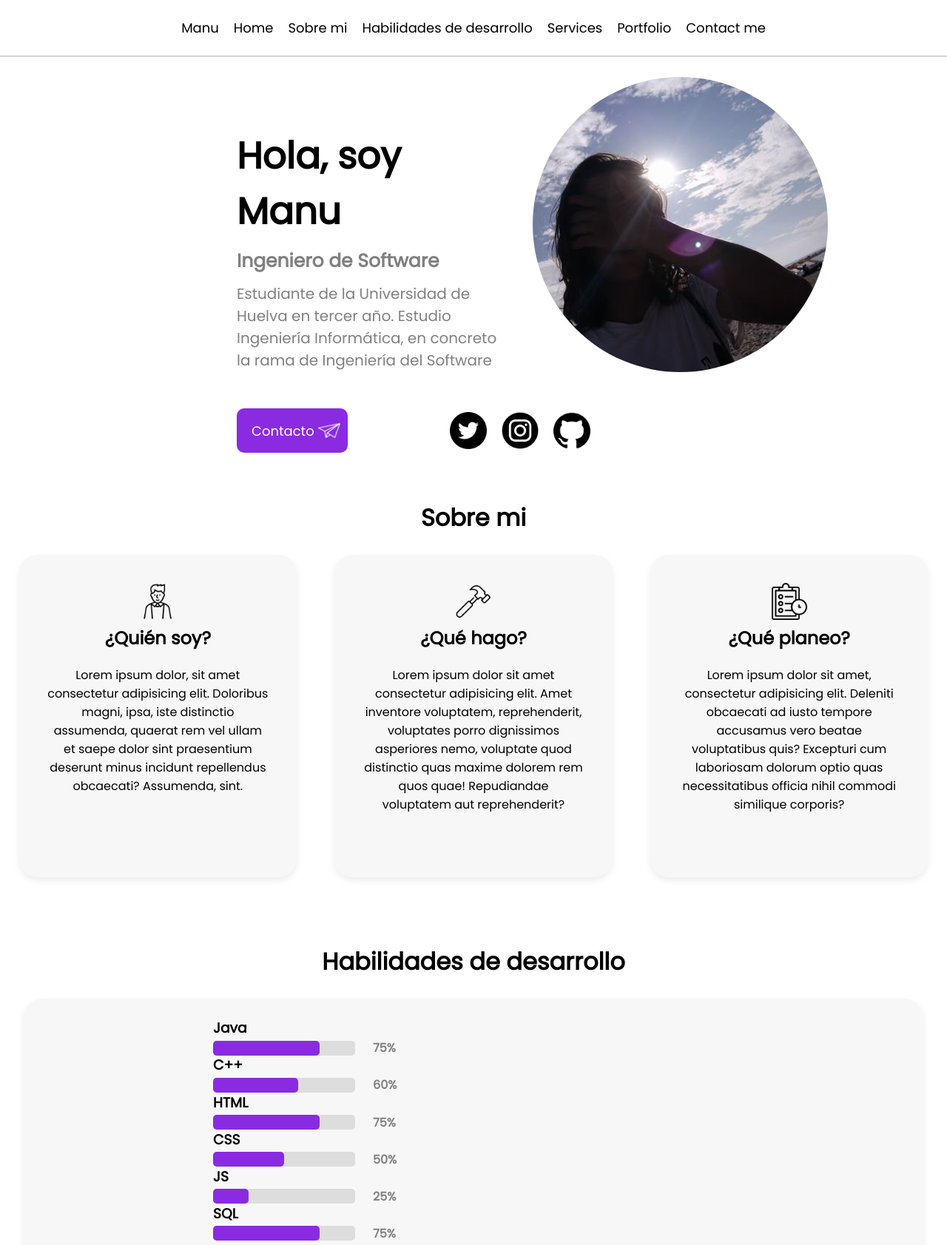
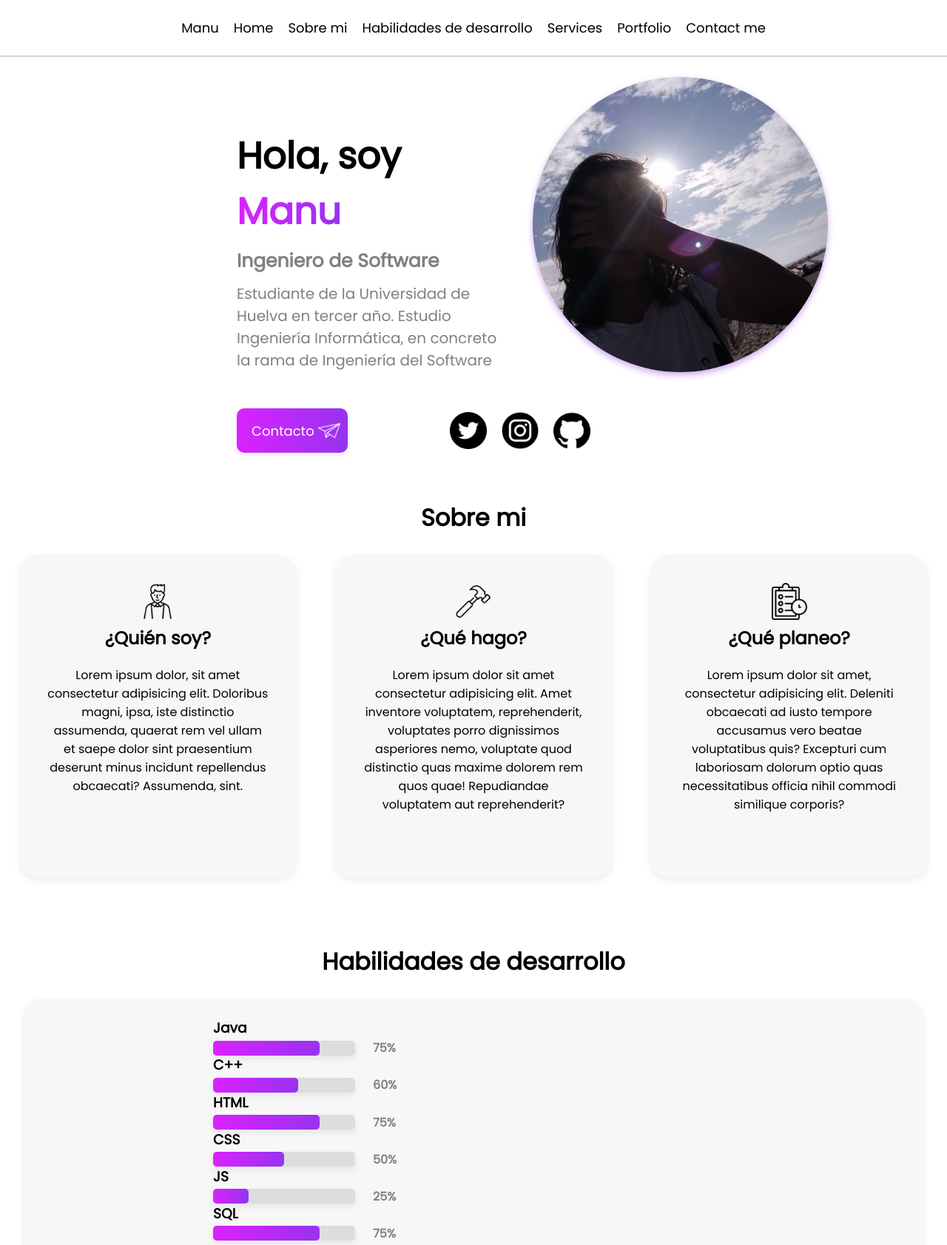
Before and after one commit to iBManu/PF, a plain HTML site: page index.html in a window 1280 px wide. Shown: the top 1683 px of the page at 74% size. Drawn offline with Linux system fonts and the light colour scheme.

Commit message:
Finally Gradients?

```diff
--- a/index.html
+++ b/index.html
@@ -25,7 +25,7 @@
     <div class="container">
 
         <div class="textcontainer">
-            <h1>Hola, soy Manu</h1>
+            <h1>Hola, soy <span class="manu-word"> Manu</span></h1>
             <h2>Ingeniero de Software</h2>
             <p>Estudiante de la Universidad de Huelva en tercer año. Estudio Ingeniería Informática, en concreto la rama
                 de Ingeniería del Software</p>
--- a/styles.css
+++ b/styles.css
@@ -27,9 +27,11 @@ header button {
 }
 
 header button:hover {
-    color: blueviolet;
-    border-bottom: 2px solid blueviolet;
     animation: inc 0.2s linear forwards;
+    background-clip: text;
+    background: linear-gradient(to right, #DA22FF, #9733EE);
+    -webkit-background-clip: text;
+    -webkit-text-fill-color: transparent;
 }
 
 body {
@@ -53,6 +55,25 @@ body {
     margin-left: 25%;
     animation: animacionIzquierda 1s ease-in-out;
 }
+
+.manu-word {
+    background-clip: text;
+    background-image: linear-gradient(to right, #DA22FF, #9733EE);
+    -webkit-background-clip: text;
+    -webkit-text-fill-color: transparent;
+}
+
+@keyframes moveUpDown {
+    0% {
+      transform: translateY(0);
+    }
+    50% {
+      transform: translateY(10px);
+    }
+    100% {
+      transform: translateY(0);
+    }
+  }
 
 .button-container {
     display: flex;
@@ -99,12 +120,14 @@ body {
     border-radius: 50%;
     margin-left: 10%;
     margin-top: 20px;
+    box-shadow: 0 4px 8px rgba(137, 43, 226, 0.40);
+
 }
 
 .contact-button {
     font-size: 18px;
     color: white;
-    background-color: blueviolet;
+    background-image: linear-gradient(to right,#DA22FF, #9733EE);
     border: none;
     height: 60px;
     width: 150px;
@@ -115,10 +138,11 @@ body {
     padding: 10px 20px;
     margin-top: 40px;
     margin-right: 30%;
+    box-shadow: 0 4px 8px rgba(158, 158, 158, 0.2);
 }
 
 .contact-button:hover {
-    background-color: rgb(120, 38, 197);
+    background-image: linear-gradient(to right,#a91fc5, #762ab8);
     animation: inc 0.1s linear forwards;
 }
 
@@ -236,11 +260,12 @@ body {
     height: 20px;
     background-color: #ddd;
     border-radius: 5px;
+    box-shadow: 0 4px 8px rgba(158, 158, 158, 0.2);
   }
 
   .progress {
     height: 100%;
-    background-color: blueviolet;
+    background-image: linear-gradient(to right, #DA22FF, #9733EE);
     border-radius: 5px;
   }
 
@@ -325,10 +350,10 @@ body {
 
   /* Handle */
   ::-webkit-scrollbar-thumb {
-    background: blueviolet;
+    background: linear-gradient(#DA22FF, #9733EE);
   }
 
   /* Handle on hover */
   ::-webkit-scrollbar-thumb:hover {
-    background: rgb(120, 38, 197);
+    background: linear-gradient(#a91fc5, #762ab8);
   }
```
